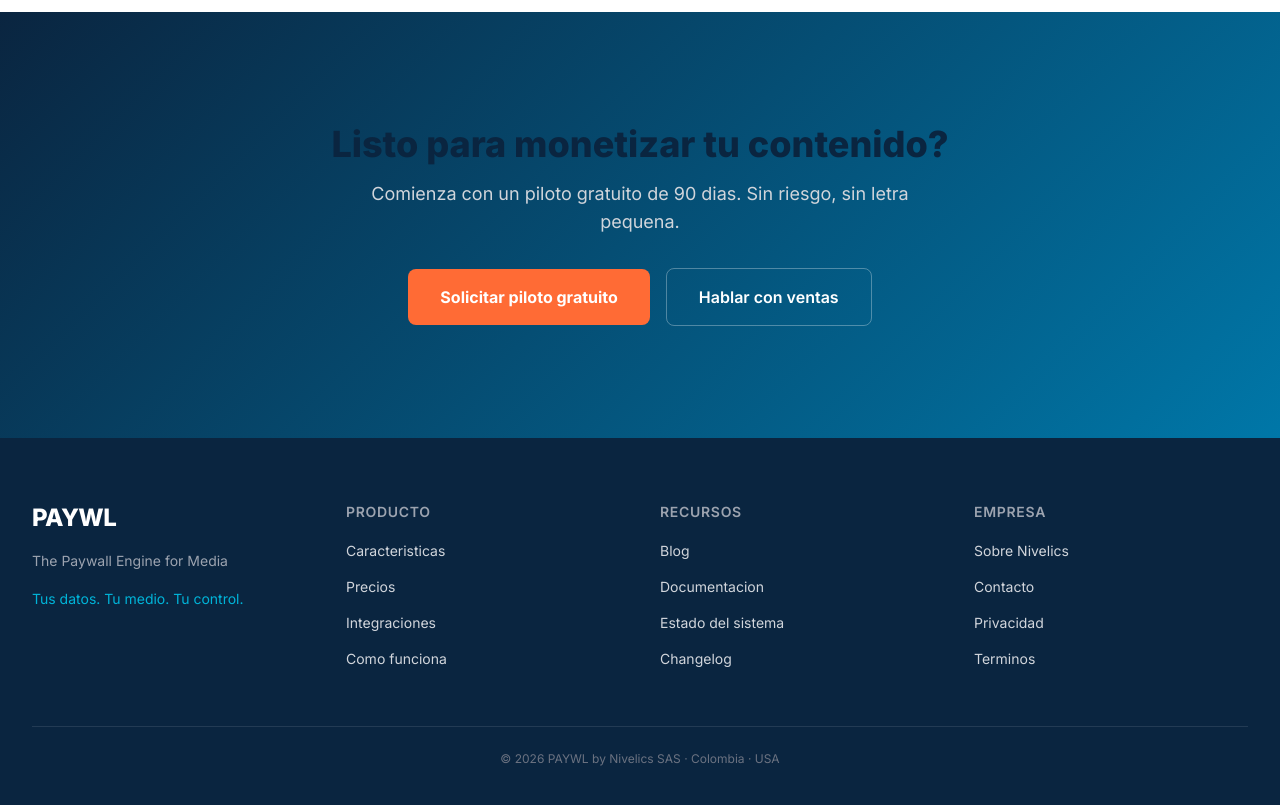
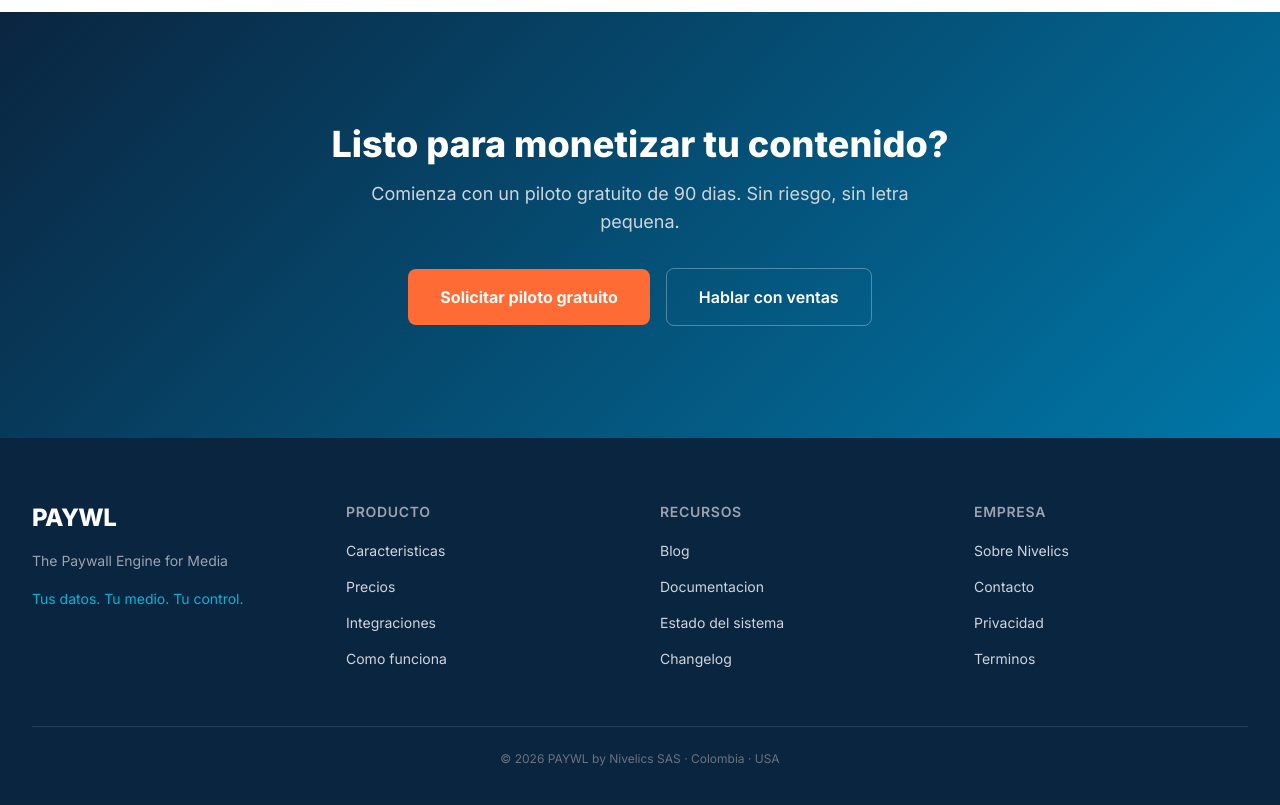
Before and after one commit to camilo063/murow, a Next.js app: page /precios in a window 1280 px wide. Shown: the part 1320-2125 px from the top of the page. Built offline with nearby package versions, Linux system fonts and the light colour scheme; no server answers; the database is empty.

Commit message:
cambio de texto banner prueba y ajuste color textos fondo oscuro

```diff
--- a/src/app/(public)/precios/page.tsx
+++ b/src/app/(public)/precios/page.tsx
@@ -115,7 +115,7 @@
         }}
       >
         <div className="mx-auto max-w-3xl px-6 text-center text-white">
-          <h2 className="mb-4 text-3xl font-extrabold md:text-4xl">
+          <h2 className="mb-4 text-3xl font-extrabold md:text-4xl text-white">
             Listo para monetizar tu contenido?
           </h2>
           <p className="mx-auto mb-8 max-w-xl text-lg text-gray-300">
--- a/src/components/sections/PricingSection.tsx
+++ b/src/components/sections/PricingSection.tsx
@@ -218,8 +218,8 @@
             background: "linear-gradient(135deg, #0A2540 0%, #0077A8 100%)",
           }}
         >
-          <h3 className="mb-4 text-2xl font-bold">
-            {pilotTitle ?? "Programa Piloto de 90 d\u00edas"}
+          <h3 className="mb-4 text-2xl font-bold text-white">
+            {pilotTitle ?? "Programa Piloto de 30 d\u00edas"}
           </h3>
           <ul className="mb-6 space-y-2">
             {(pilotBullets ?? [
```
Also changed, not shown: 1 other file (tests, documents, lock files or other folders).
